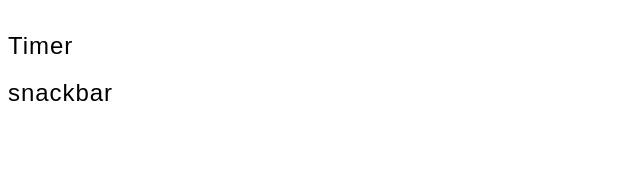
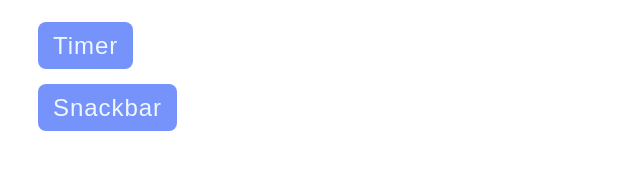
Before and after one commit to nikilandgello/goit-js-hw-10, a plain HTML site: page index.html in a window 1280 px wide. Shown: the whole page, without its empty margins (0-640 px from the left). Drawn offline with Linux system fonts and the light colour scheme.

Commit message:
Deploying to gh-pages from @ nikilandgello/goit-js-hw-10@11e05184ca3b3f79f5d574b07896b0ebd0622283 🚀

```diff
--- a/index.html
+++ b/index.html
@@ -4,7 +4,7 @@
     <meta charset="UTF-8" />
     <meta name="viewport" content="width=device-width, initial-scale=1.0" />
     <title>HW-10</title>
-    <link rel="stylesheet" crossorigin href="/goit-js-hw-10/assets/styles-r3KGe3Lq.css">
+    <link rel="stylesheet" crossorigin href="/goit-js-hw-10/assets/styles-BHs5l7Qs.css">
   </head>
   <body>
 
@@ -14,7 +14,7 @@
           <a class="nav-link" href="./1-timer.html">Timer</a>
         </li>
         <li class="nav-item">
-          <a class="nav-link" href="./2-snackbar.html">snackbar</a>
+          <a class="nav-link" href="./2-snackbar.html">Snackbar</a>
         </li>
       </ul>
     </main>
```
Also changed, not shown: 1-timer.html (+1 -1 lines), 2-snackbar.html (+1 -1 lines), assets/styles-BHs5l7Qs.css (added, +1 -0 lines), assets/styles-r3KGe3Lq.css (deleted, +0 -1 lines).
